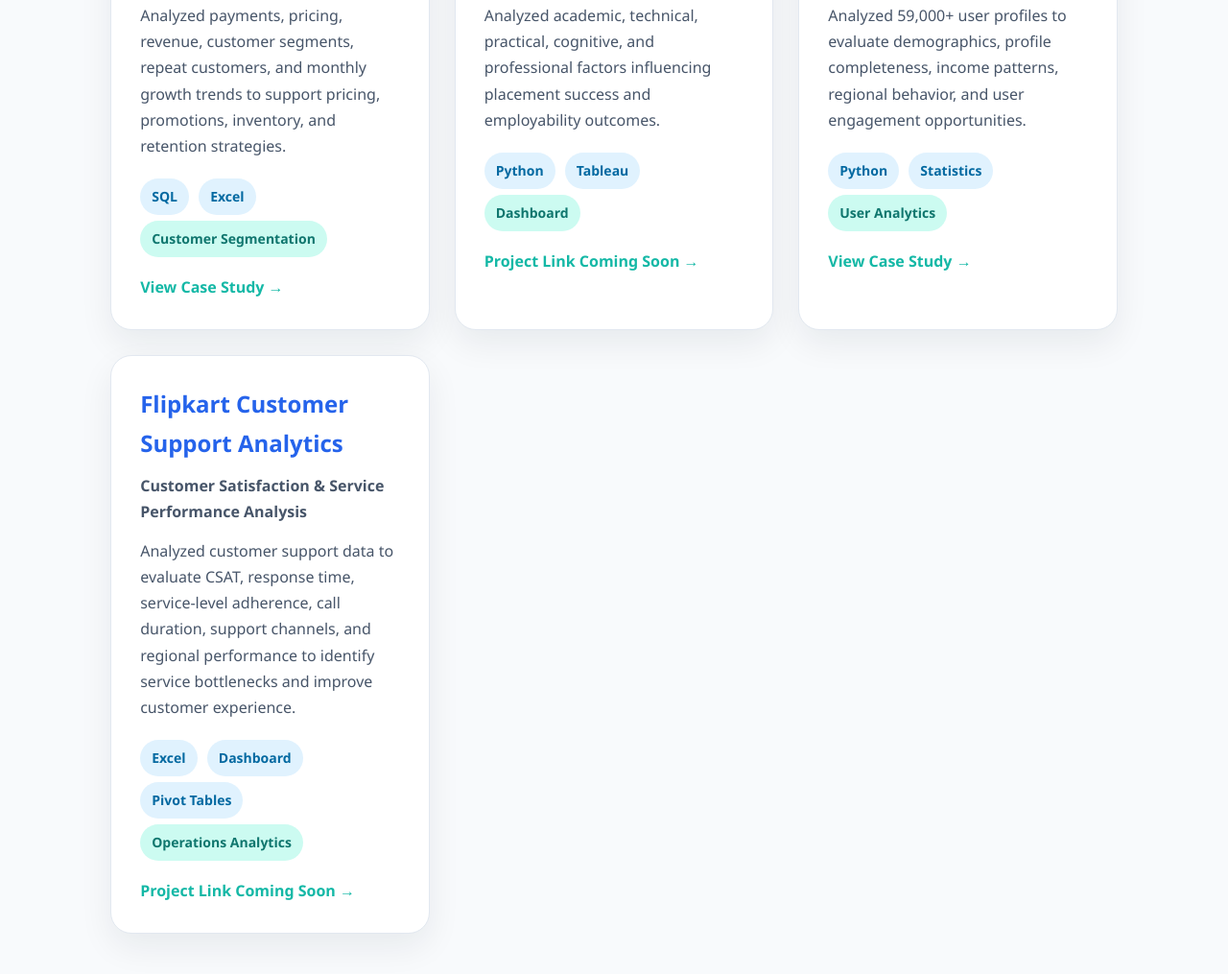
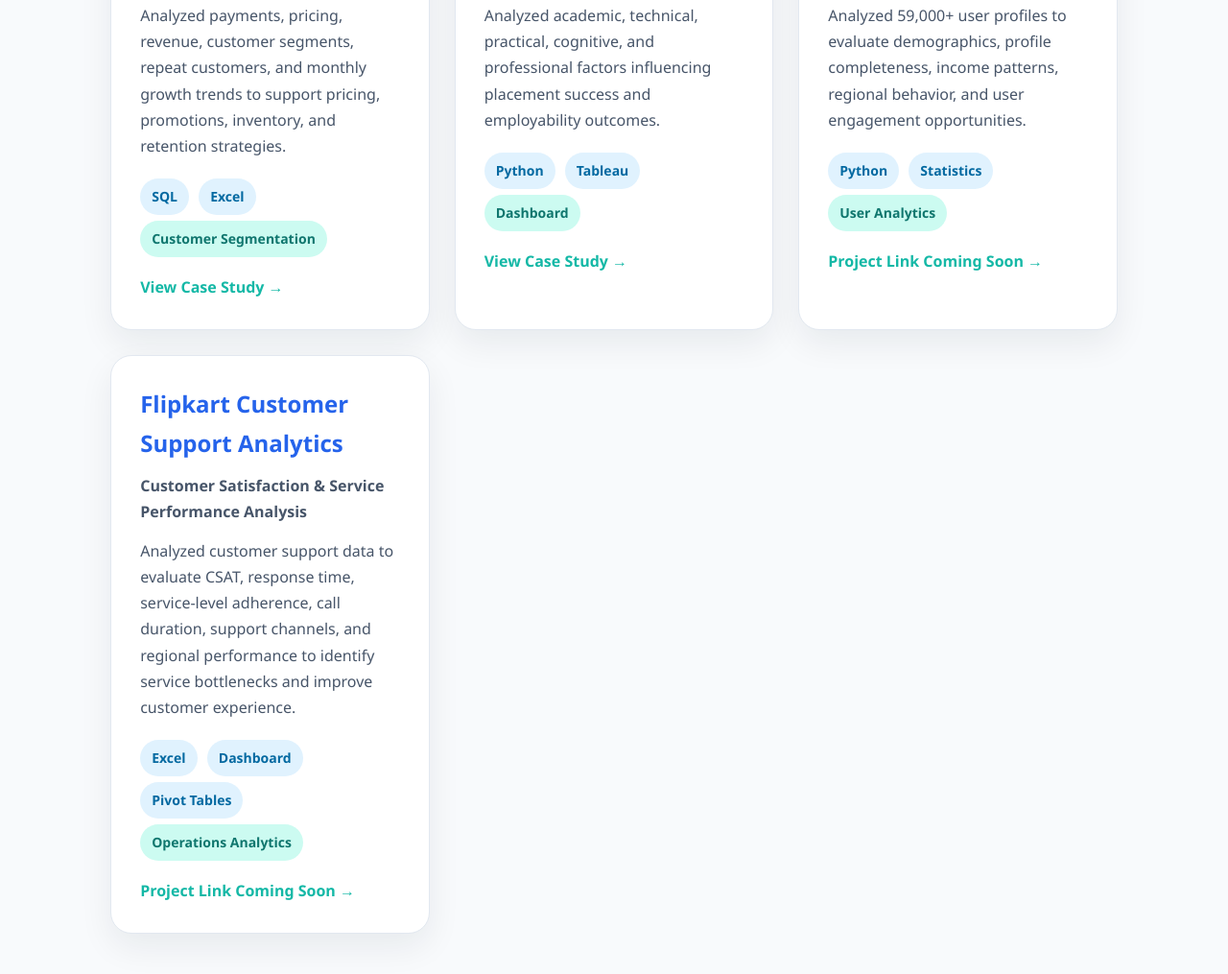
Before and after one commit to VAkshay11/akshayvanathadupula.github.io, a plain HTML site: page index.html in a window 1280 px wide. Shown: the part 1656-2671 px from the top of the page at 96% size. Drawn offline with Linux system fonts and the light colour scheme.

Commit message:
Update project links in index.html

```diff
--- a/index.html
+++ b/index.html
@@ -373,7 +373,7 @@
       <span class="tag">Tableau</span>
       <span class="tag teal">Dashboard</span>
       <br>
-      <a href="#" class="project-btn">Project Link Coming Soon →</a>
+      <a <a href="projects/placed.html" class="project-btn">View Case Study →</a>
     </div>
 
     <div class="card">
@@ -387,7 +387,7 @@
       <span class="tag">Statistics</span>
       <span class="tag teal">User Analytics</span>
       <br>
-      <a href="projects/placed.html" class="project-btn">View Case Study →</a>
+      <a href="#" class="project-btn">Project Link Coming Soon →</a>
     </div>
 
     <div class="card">
```
